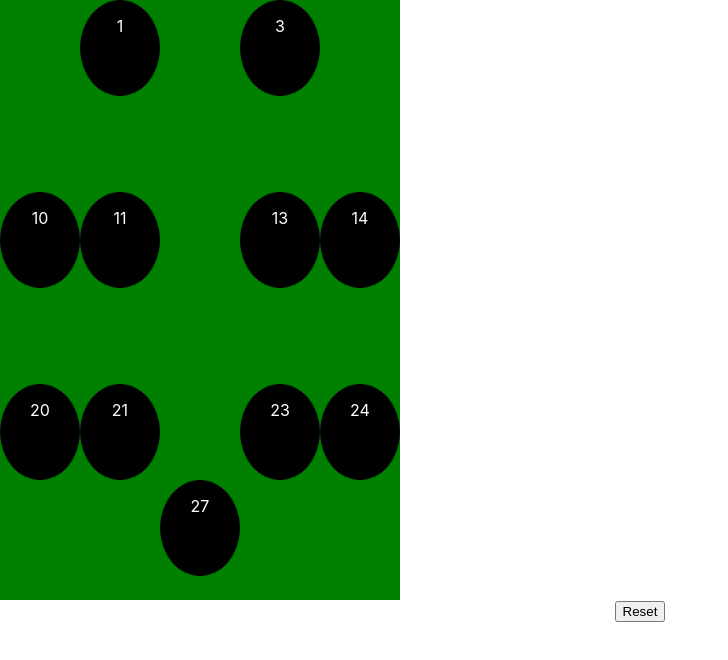
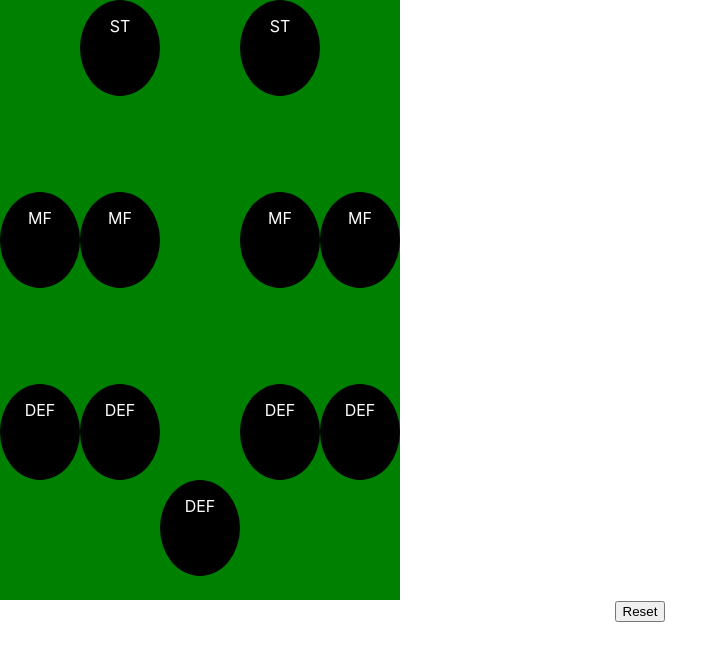
Before and after one commit to nicklastrange/fm-squad-picker-frontend, a React (Create React App) app: page / in a window 1280 px wide. Shown: the top 660 px of the page, without its empty margins (0-728 px from the left). Built offline with nearby package versions, Linux system fonts and the light colour scheme.

Commit message:
added position prop for Player

```diff
--- a/src/components/Player.tsx
+++ b/src/components/Player.tsx
@@ -1,9 +1,11 @@
-import {FC, memo, ReactElement} from "react";
+import {FC, ReactElement} from "react";
 import {useDrag, useDrop} from "react-dnd";
+import {Position} from "../model/Position";
 
 interface PlayerProps {
     id: number,
     isActive: boolean,
+    position: Position,
     swapPlayers: (dragged: number, droppedOn: number) => void
 }
 
@@ -17,8 +19,6 @@ const Player: FC<PlayerProps> = (props): ReactElement => {
             const dropResult = monitor.getDropResult<PlayerProps>();
             if (item && dropResult) {
                 props.swapPlayers(item.props.id, dropResult.id)
-                // console.log(`Dragged item id: ${item.props.id}`)
-                // console.log(`Dropped item id: ${dropResult.id}`)
             }
         },
         collect: (monitor) => ({
@@ -49,6 +49,6 @@ const Player: FC<PlayerProps> = (props): ReactElement => {
         drop(obj);
     }
 
-    return <div ref={attachDragAndDropRef} style={playerStyles}><p>{props.id}</p></div>
+    return <div ref={attachDragAndDropRef} style={playerStyles}><p>{props.position}</p></div>
 }
 export default Player;
--- a/src/components/pitch/Pitch.tsx
+++ b/src/components/pitch/Pitch.tsx
@@ -1,44 +1,45 @@
-import {FC, ReactElement, useCallback, useState} from "react";
+import {FC, ReactElement, useState} from "react";
 import './Pitch.css';
 import Player from "../Player";
+import {Position} from "../../model/Position";
 
 const initialPlayerList = [
     //forwards
-    {id: 0, isActive: false},
-    {id: 1, isActive: true},
-    {id: 2, isActive: false},
-    {id: 3, isActive: true},
-    {id: 4, isActive: false},
+    {id: 0, isActive: false, position: Position.ST},
+    {id: 1, isActive: true, position: Position.ST},
+    {id: 2, isActive: false, position: Position.ST},
+    {id: 3, isActive: true, position: Position.ST},
+    {id: 4, isActive: false, position: Position.ST},
     //attacking midfielders
-    {id: 5, isActive: false},
-    {id: 6, isActive: false},
-    {id: 7, isActive: false},
-    {id: 8, isActive: false},
-    {id: 9, isActive: false},
+    {id: 5, isActive: false, position: Position.AMF},
+    {id: 6, isActive: false, position: Position.AMF},
+    {id: 7, isActive: false, position: Position.AMF},
+    {id: 8, isActive: false, position: Position.AMF},
+    {id: 9, isActive: false, position: Position.AMF},
     //midfielders
-    {id: 10, isActive: true},
-    {id: 11, isActive: true},
-    {id: 12, isActive: false},
-    {id: 13, isActive: true},
-    {id: 14, isActive: true},
+    {id: 10, isActive: true, position: Position.MF},
+    {id: 11, isActive: true, position: Position.MF},
+    {id: 12, isActive: false, position: Position.MF},
+    {id: 13, isActive: true, position: Position.MF},
+    {id: 14, isActive: true, position: Position.MF},
     //defensive midfielders
-    {id: 15, isActive: false},
-    {id: 16, isActive: false},
-    {id: 17, isActive: false},
-    {id: 18, isActive: false},
-    {id: 19, isActive: false},
+    {id: 15, isActive: false, position: Position.DMF},
+    {id: 16, isActive: false, position: Position.DMF},
+    {id: 17, isActive: false, position: Position.DMF},
+    {id: 18, isActive: false, position: Position.DMF},
+    {id: 19, isActive: false, position: Position.DMF},
     //defenders
-    {id: 20, isActive: true},
-    {id: 21, isActive: true},
-    {id: 22, isActive: false},
-    {id: 23, isActive: true},
-    {id: 24, isActive: true},
+    {id: 20, isActive: true, position: Position.DEF},
+    {id: 21, isActive: true, position: Position.DEF},
+    {id: 22, isActive: false, position: Position.DEF},
+    {id: 23, isActive: true, position: Position.DEF},
+    {id: 24, isActive: true, position: Position.DEF},
     //goalkeeper
-    {id: 25, isActive: false},
-    {id: 26, isActive: false},
-    {id: 27, isActive: true},
-    {id: 28, isActive: false},
-    {id: 29, isActive: false},
+    {id: 25, isActive: false, position: Position.DEF},
+    {id: 26, isActive: false, position: Position.DEF},
+    {id: 27, isActive: true, position: Position.DEF},
+    {id: 28, isActive: false, position: Position.DEF},
+    {id: 29, isActive: false, position: Position.DEF}
 ];
 
 interface PitchProps {
@@ -52,11 +53,19 @@ const Pitch: FC<PitchProps> = (props): ReactElement => {
 
     const swapPlayers = (dragged: number, droppedOn: number) => {
         if (dragged === droppedOn) return;
+
         let draggedIndex = playerList.findIndex(item => item.id === dragged);
         let droppedOnIndex = playerList.findIndex(item => item.id === droppedOn);
-        let tmp = playerList[draggedIndex];
-        playerList[draggedIndex] = playerList[droppedOnIndex];
-        playerList[droppedOnIndex] = tmp;
+        let draggedPlayer = playerList[draggedIndex];
+        let draggedPlayerPosition = draggedPlayer.position;
+        let droppedOnPlayer = playerList[droppedOnIndex];
+
+        draggedPlayer["position"] = droppedOnPlayer.position;
+        droppedOnPlayer["position"] = draggedPlayerPosition;
+
+        playerList[draggedIndex] = droppedOnPlayer;
+        playerList[droppedOnIndex] = draggedPlayer;
+
         setPlayerList([...playerList]);
     };
 
@@ -66,7 +75,7 @@ const Pitch: FC<PitchProps> = (props): ReactElement => {
     };
 
     return <div className="pitch" style={pitchStyles}>
-        {playerList.map(item => <Player key={item.id} id={item.id} isActive={item.isActive} swapPlayers={swapPlayers}/>)}
+        {playerList.map(item => <Player key={item.id} id={item.id} isActive={item.isActive} position={item.position} swapPlayers={swapPlayers}/>)}
     </div>
 }
 
--- /dev/null
+++ b/src/model/Position.ts
@@ -0,0 +1,8 @@
+export enum Position {
+    ST = 'ST',
+    AMF = 'AMF',
+    MF = 'MF',
+    DMF = 'DMF',
+    DEF = 'DEF',
+    GK = 'GK'
+}
```
